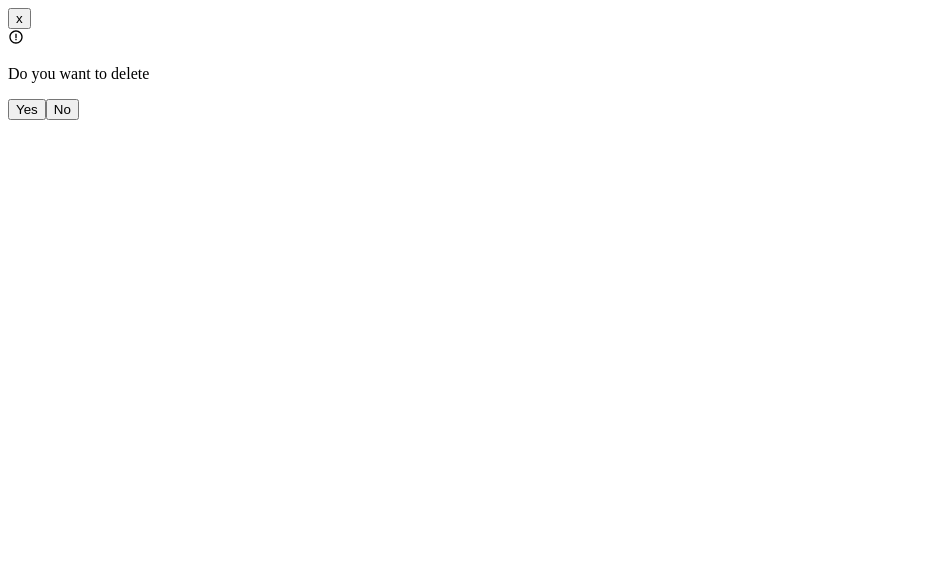
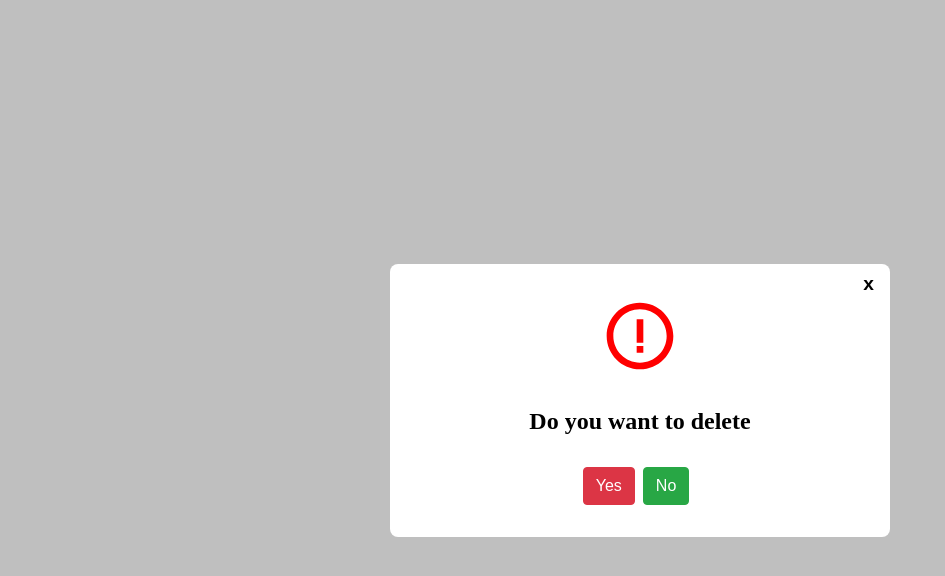
Before and after one commit to PremPPrem/todolist, a Next.js app: page /components/Modal in a window 1280 px wide. Shown: the top 576 px of the page, without its empty margins (0-945 px from the left). Built offline with nearby package versions, Linux system fonts and the light colour scheme.

Commit message:
add css in modal component

```diff
--- a/pages/components/Modal.jsx
+++ b/pages/components/Modal.jsx
@@ -4,17 +4,17 @@ import s from "@/styles/Modal.module.scss";
 
 export default function Modal({id,deleteTodo,closeModal}) {
   return (
-    <div>
-    <div>
-      <div>
-          <button onClick={()=> closeModal(false)}>x</button>
-          <div><BiErrorCircle /></div>
-          <div>
+    <div className={s.modal}>
+    <div className={s.modal_header}>
+      <div className={s.modal_content}>
+          <button onClick={()=> closeModal(false)} className={s.modal_btn_x}>x</button>
+          <div className={s.modal_icon}><BiErrorCircle /></div>
+          <div className={s.modal_title}>
               <p>Do you want to delete</p>
           </div>
-          <div>
-              <button onClick={()=>deleteTodo(id)}>Yes</button>
-              <button onClick={()=> closeModal(false)}>No</button>
+          <div className={s.modal_button}>
+              <button onClick={()=>deleteTodo(id)} className={`${s.modal_btn} ${s.modal_btn_yes}`}>Yes</button>
+              <button onClick={()=> closeModal(false)} className={`${s.modal_btn} ${s.modal_btn_no}`}>No</button>
           </div>
       </div>
     </div>
--- a/styles/Modal.module.scss
+++ b/styles/Modal.module.scss
@@ -0,0 +1,119 @@
+.modal {
+  position: fixed;
+  inset: 0;
+  background: rgba($color: #000000, $alpha: 0.25);
+  backdrop-filter: blur(4px);
+  display: flex;
+  justify-content: center;
+  align-items: center;
+  font-weight: 700;
+  z-index: 1000;
+
+  .modal_header {
+    width: 500px;
+
+    .modal_content {
+      background: #fff;
+      padding: 0.5rem;
+      border-radius: 0.5rem;
+      display: flex;
+      flex-direction: column;
+      position: relative;
+
+      .modal_btn_x {
+        display: flex;
+        justify-content: flex-end;
+        border: none;
+        font-size: 1.2rem;
+        font-weight: 600;
+        width: 20px;
+        position: absolute;
+        right: 10px;
+        background: transparent;
+
+        &:hover {
+          color: #ff0000;
+        }
+      }
+
+      .modal_icon {
+        display: flex;
+        justify-content: center;
+        color: #ff0000;
+        font-size: 5rem;
+        margin-top: 1.5rem;
+      }
+
+      .modal_title {
+        text-align: center;
+        margin: 0.5rem 0;
+
+        p {
+          font-size: 1.5rem;
+        }
+      }
+
+      .modal_button {
+        display: flex;
+        justify-content: center;
+        margin-bottom: 1.5rem;
+
+        .modal_btn {
+          display: block;
+          font-weight: 400;
+          text-align: center;
+          white-space: nowrap;
+          user-select: none;
+          border: 1px solid transparent;
+          padding: 0.375rem 0.75rem;
+          font-size: 1rem;
+          line-height: 1.5;
+          border-radius: 0.25rem;
+          color: #fff;
+          transition: color 0.15s ease-in-out,
+            background-color 0.15s ease-in-out, border-color 0.15s ease-in-out,
+            box-shadow 0.15s ease-in-out;
+        }
+        .modal_btn_yes {
+            background-color: #dc3545;
+            border-color: #dc3545;
+            margin-right: 0.5rem;
+            cursor: pointer;
+            &:hover {
+              background-color: #c82333;
+              border-color: #bd2130;
+            }
+
+            &:focus {
+              box-shadow: 0 0 0 0.2rem rgba(220,53,69,0.5);
+            }
+
+            &:active {
+              background-color: #bd2130;
+              border-color: #b21f2d;
+            }
+        }
+
+        .modal_btn_no {
+            background-color: #28a745;
+            border-color: #28a745;
+            margin-right: 0.5rem;
+            cursor: pointer;
+            &:hover {
+              background-color: #218838;
+              border-color: #1e7e34;
+            }
+
+            &:focus {
+              box-shadow: 0 0 0 0.2rem rgba(40,167,69,0.5);
+            }
+
+            &:active {
+              background-color: #1e7e34;
+              border-color: #1c7430;
+            }
+        }
+      }
+    }
+  }
+}
```
